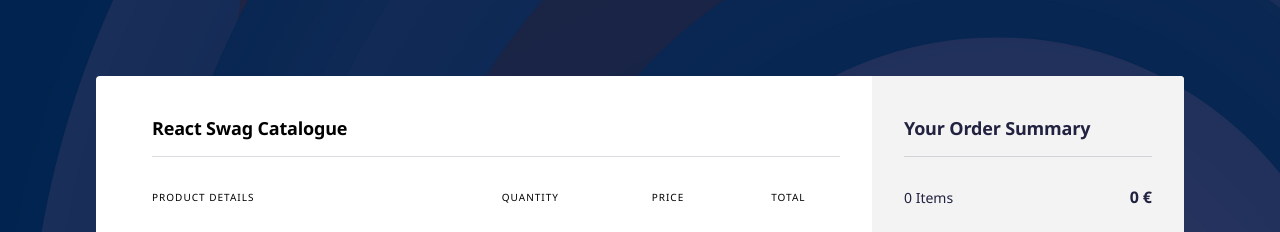
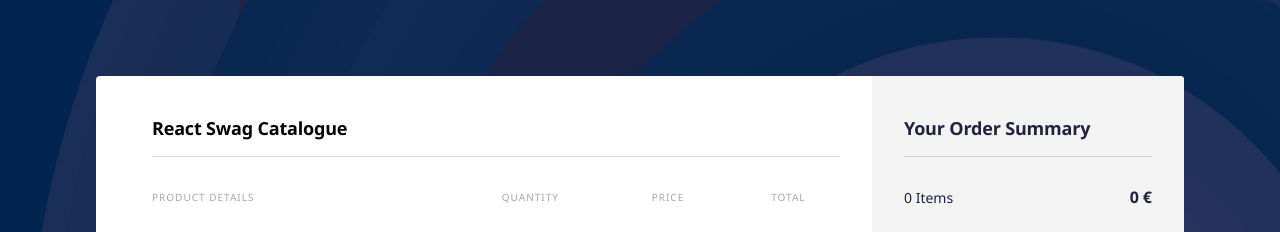
Before and after one commit to deeleman/react-shopping-cart, a React (Vite) app: page / in a window 1280 px wide. Shown: the top 232 px of the page. Built offline with nearby package versions, Linux system fonts and the light colour scheme.

Commit message:
fix: add missing namespace in sass partial

```diff
--- a/src/sass/_mixins.scss
+++ b/src/sass/_mixins.scss
@@ -1,4 +1,5 @@
 @use 'theme';
+@use 'helpers';
 
 @mixin breakpoint($point: theme.$breakpoint) {
   @media (max-width: $point) {
@@ -37,13 +38,13 @@
 }
 
 @mixin table-header {
-  color: getTheme('tableHeader');
+  color: helpers.getTheme('tableHeader');
   text-transform: uppercase;
   @include table-text;
 }
 
 @mixin summary-block {
-  border-bottom: 1px solid getTheme(asideBlockBorder);
+  border-bottom: 1px solid helpers.getTheme(asideBlockBorder);
 }
 
 @mixin extra-large-text {
```
